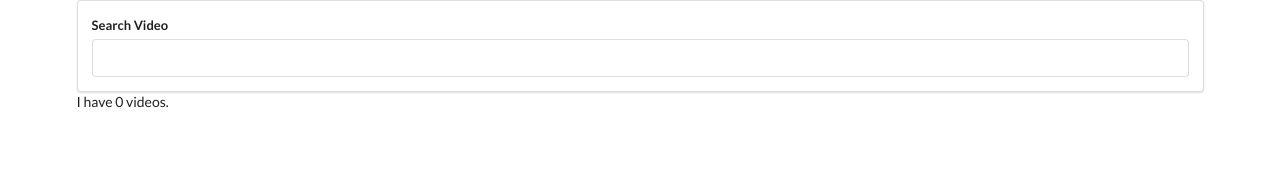
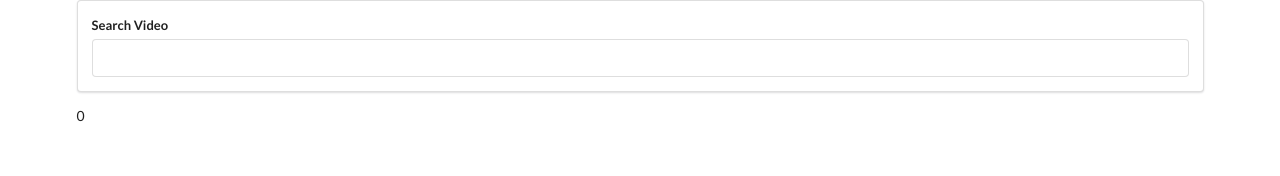
Before and after one commit to dustinstender/react-youtube-api, a React (Create React App) app: page / in a window 1280 px wide. Shown: the top 176 px of the page. Built offline with nearby package versions, Linux system fonts and the light colour scheme.

Commit message:
making the video lsit

```diff
--- a/src/components/App.js
+++ b/src/components/App.js
@@ -1,6 +1,7 @@
 import React from 'react';
 import SearchBar from './SearchBar';
 import youtube from '../apis/youtube';
+import VideoList from './VideoList';
 
 class App extends React.Component {
 	state = { videos: [] };
@@ -18,8 +19,8 @@
 	render() {
 		return (
 			<div className="ui container">
-				<SearchBar onFormSubmit={this.onTermSubmit} />I have{' '}
-				{this.state.videos.length} videos.
+				<SearchBar onFormSubmit={this.onTermSubmit} />
+				<VideoList videos={this.state.videos} />
 			</div>
 		);
 	}
--- /dev/null
+++ b/src/components/VideoList.js
@@ -0,0 +1,7 @@
+import React from 'react';
+
+const VideoList = ({ videos }) => {
+	return <div>{videos.length}</div>;
+};
+
+export default VideoList;
```
